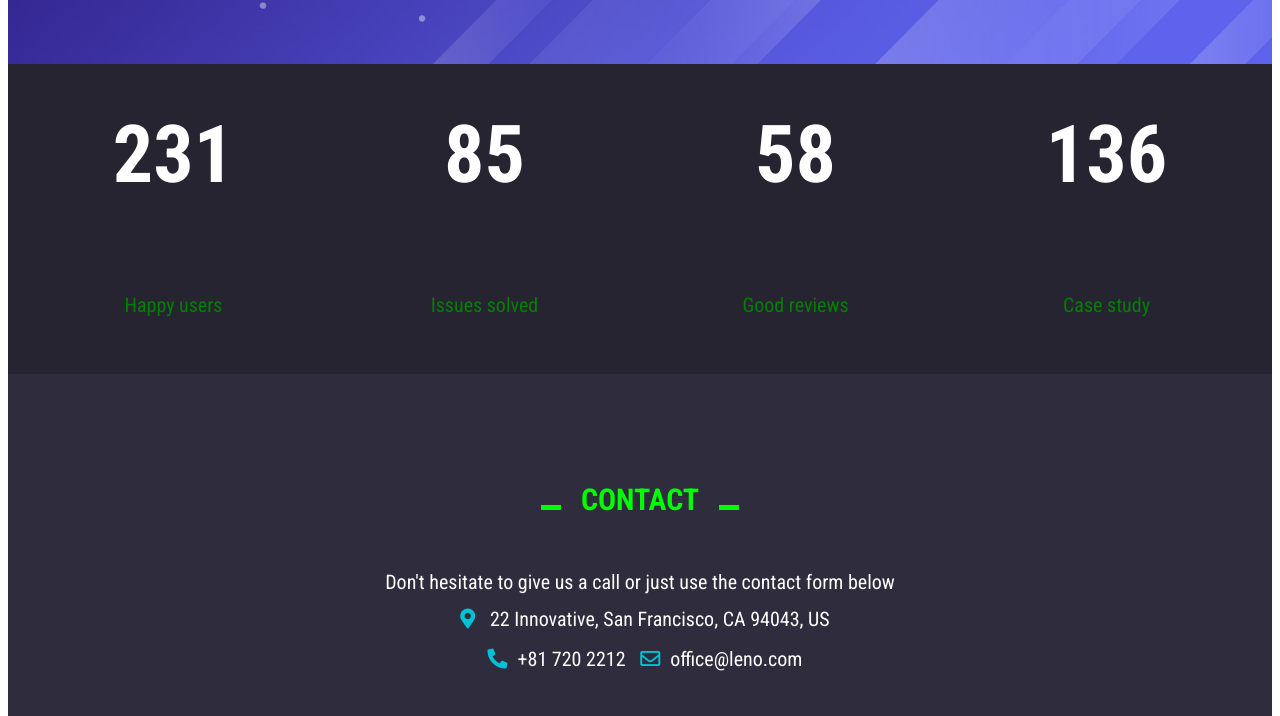
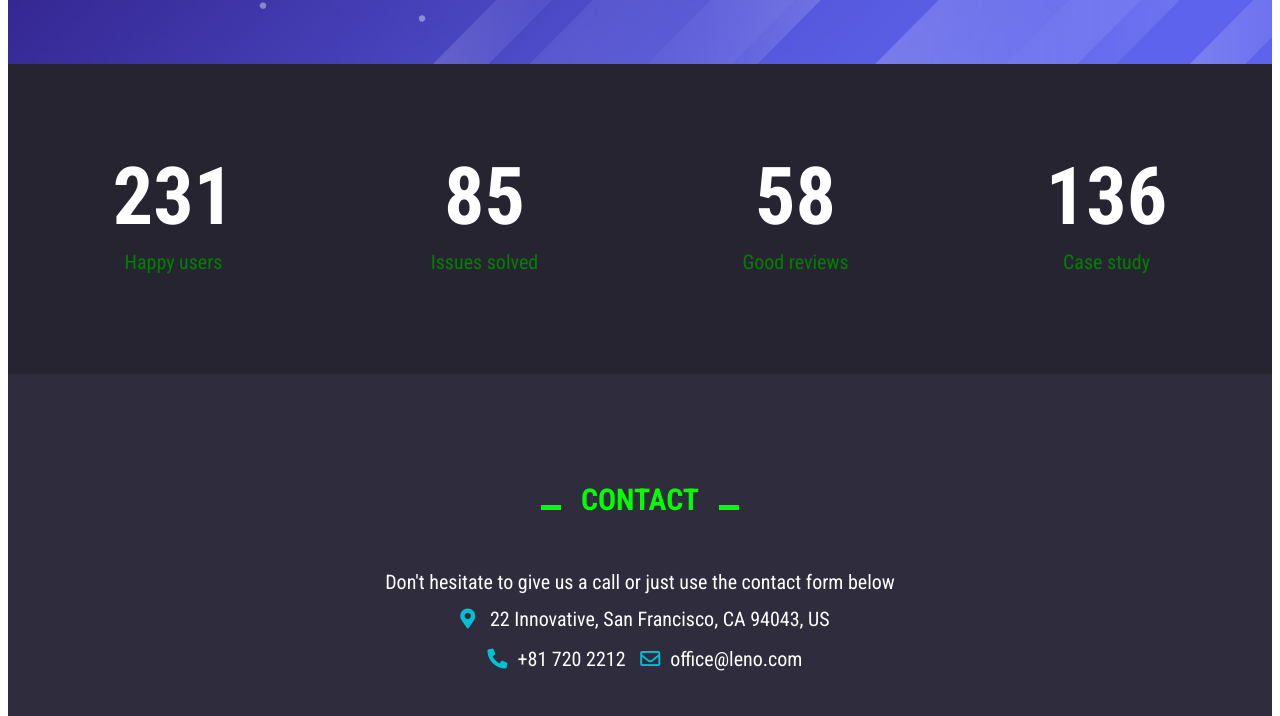
Before and after one commit to abul2285/leno, a website: page html/index.html in a window 1280 px wide. Shown: the part 5525-6241 px from the top of the page. Drawn offline with nearby package versions, Linux system fonts and the light colour scheme.

Commit message:
commit 5

```diff
--- a/sass/component/_btn.scss
+++ b/sass/component/_btn.scss
@@ -9,6 +9,7 @@
     text-decoration: none;
     background: #00C9DB;
     border: 1px solid transparent;
+    transition: all .5s ease-in-out;
     &:hover {
         border: 1px solid rgb(102, 213, 228);
         color: orangered;
--- a/sass/layout/_counter.scss
+++ b/sass/layout/_counter.scss
@@ -17,8 +17,10 @@
     }
     }
     &__box {
-        display: grid;
-        place-items: center;
+        display: flex;
+        flex-direction: column;
+        justify-content: center;
+        align-items: center;
         margin-bottom: 1rem;
         height: 30rem;
         font-size: 1.6rem;
@@ -30,6 +32,7 @@
             font-weight: bold;
             + p {
               color: green;
+              margin-top: -2rem;
               font-size: 2rem;
             }
           }
--- a/sass/layout/_footer.scss
+++ b/sass/layout/_footer.scss
@@ -1,6 +1,7 @@
 .footer {
     background: #262431;
     color: #fff;
+    padding: 5rem 2rem 1rem;
 
     &__wrapper {
         @include grid-container;
--- a/sass/layout/_form.scss
+++ b/sass/layout/_form.scss
@@ -57,6 +57,7 @@
         font-weight: bold;
         border: 1px solid transparent;
         cursor: pointer;
+        transition: all .3s ease-in-out;
 
         &:hover {
             border: 1px solid rgb(102, 213, 228);
```
Also changed, not shown: css/main.css, 1 other file.
